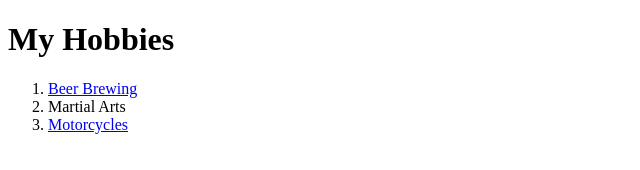
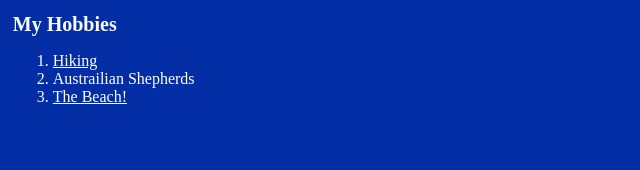
Before and after one commit to destey/2023WebDevBootcamp, a plain HTML site: page MyHobbies.html in a window 1280 px wide. Shown: the whole page, without its empty margins (0-640 px from the left). Drawn offline with Linux system fonts and the light colour scheme.

Commit message:
Changed hobbies

```diff
--- a/MyHobbies.html
+++ b/MyHobbies.html
@@ -3,14 +3,15 @@
 <html lang="en" xmlns="http://www.w3.org/1999/xhtml">
 <head>
     <meta charset="utf-8" />
+    <link href="StyleSheet1.css" rel="stylesheet" />
     <title>My Hobbies</title>
 </head>
 <body>
     <h1>My Hobbies</h1>
     <ol>
-        <li><a href="MyHobbies-Beer.html">Beer Brewing</a></li>
-        <li>Martial Arts</li>
-        <li><a href="MyHobbies-Motorcycles.html">Motorcycles</a></li>
+        <li><a href="MyHobbies-hiking.html">Hiking</a></li>
+        <li>Austrailian Shepherds</li>
+        <li><a href="MyHobbies-beach.html">The Beach!</a></li>
     </ol>
 </body>
 </html>
--- a/StyleSheet1.css
+++ b/StyleSheet1.css
@@ -1,5 +1,12 @@
 h1{
     font-size: 1.25em;
+}
+
+
+body {
+    background-color: #032DA4;
+    color: white;
+    margin: 1%;
 }
 table {
     table-layout: auto;
@@ -7,6 +14,7 @@ table {
     border-collapse: collapse;
     /*border: 3px solid purple;*/
 }
+
 thead th:nth-child(1) {
     width: 25%;
     text-align: left;
@@ -15,11 +23,6 @@ thead th:nth-child(1) {
 thead th:nth-child(2) {
     width: 75%;
     text-align: left;
-}
-
-body {
-    background-color: #032DA4;
-    color: white;
 }
 a {
     color: white;
```
Also changed, not shown: MyHobbies-Hiking.html (added, +13 -0 lines), MyHobbies-beach.html (added, +12 -0 lines), index.html (+1 -1 lines).
